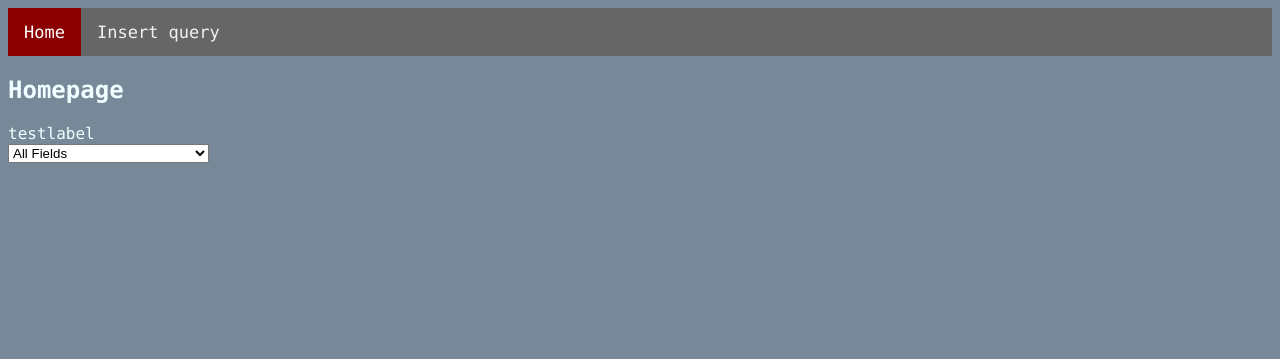
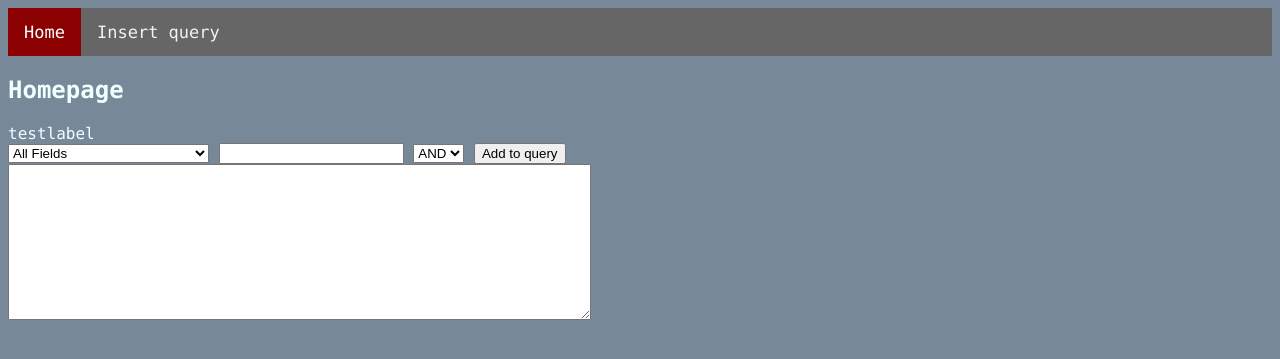
Before and after one commit to MaxNollet/j2_blk4_eindopdracht_flask, a Flask app: page / in a window 1280 px wide. Shown: the top 359 px of the page. Run offline with Flask 2, Linux system fonts and the light colour scheme; parts of the project's set-up code (start-up, migrations or seed data) failed here and were passed over.

Commit message:
(#11) Alle elementen aan de interface toegevoegd om een query te kunnen bouwen en weer te geven

```diff
--- a/gaps/templates/homepage.html
+++ b/gaps/templates/homepage.html
@@ -1,5 +1,8 @@
 {% extends "base.html" %}
 {% block title %}Home{% endblock %}
+{% block head %}
+    <script src="{{ url_for("static", filename="scripts/query_builder.js") }}"></script>
+{% endblock %}
 {% block content %}
     <h2>Homepage</h2>
     <form name="form_query" id="form_query">
@@ -58,6 +61,15 @@
             <option value="UID" title="Unique number assigned to publication">UID</option>
             <option value="VOL" title="Volume number of publication">Volume</option>
         </select>
+        <input name="query_search_tem" id="query_search_tem" type="text">
+        <select name="query_add_type" id="query_add_type">\
+            <option value="AND">AND</option>
+            <option value="OR">OR</option>
+            <option value="NOT">NOT</option>
+        </select>
+        <input name="add_search_item" id="add_search_item" type="button" value="Add to query">
+        <br>
+        <textarea cols="70" rows="10"></textarea>
     </form>
     {#    <p>Vul iets in:</p>#}
     {#    <form method="get">#}
```
